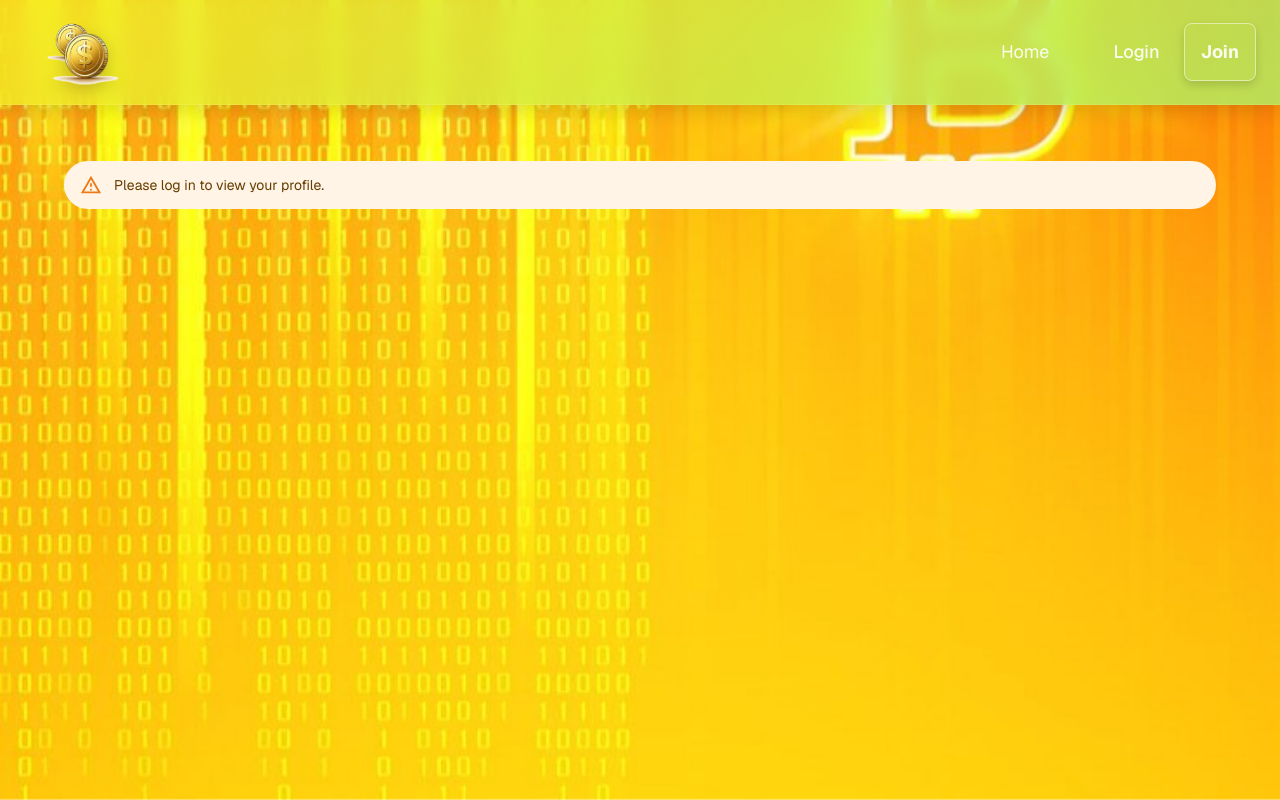
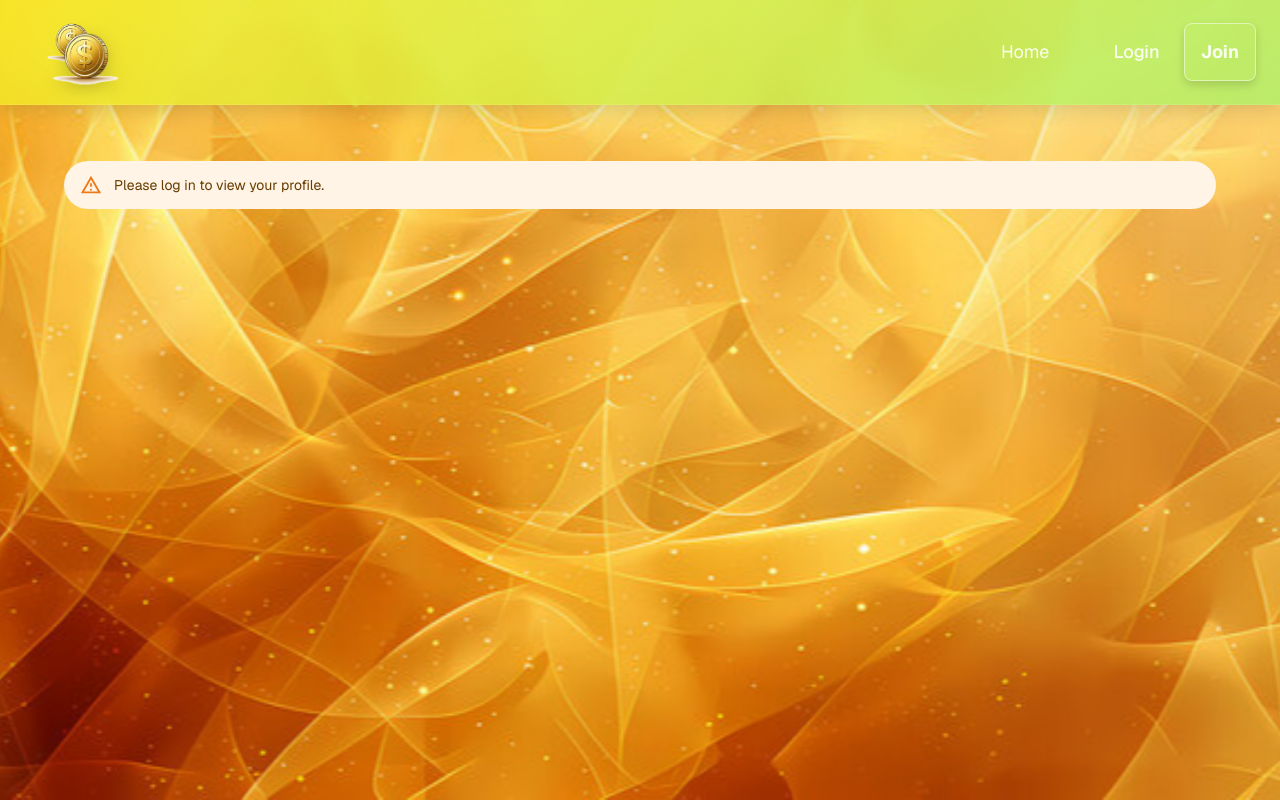
Before and after one commit to luxapientia/Web-Portal, a Next.js app: page /profile in a window 1280 px wide. Built offline with nearby package versions, Linux system fonts and the light colour scheme.

Commit message:
update background

```diff
--- a/src/components/layout/Layout.tsx
+++ b/src/components/layout/Layout.tsx
@@ -27,7 +27,7 @@ export default function Layout({
         display: 'flex',
         flexDirection: 'column',
         minHeight: '100vh',
-        backgroundImage: 'url(/images/background.jpg)',
+        backgroundImage: 'url(/images/background.png)',
         backgroundSize: 'cover',
         backgroundPosition: 'center',
         backgroundAttachment: 'fixed',
```
Also changed, not shown: public/images/background.jpg (deleted), public/images/background.png (added).
